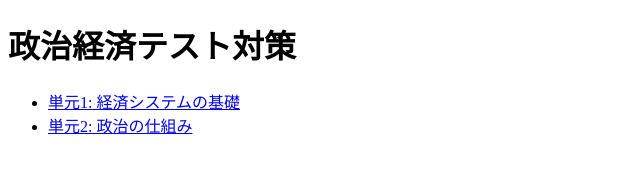
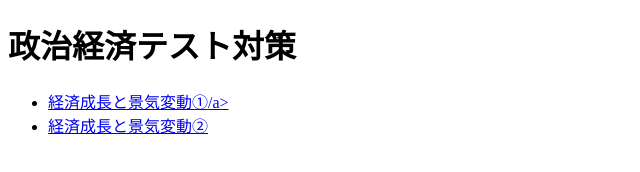
Before and after one commit to PoisonDartFrogMan/TestApps2, a plain HTML site: page index.html in a window 1280 px wide. Shown: the whole page, without its empty margins (0-640 px from the left). Drawn offline with Linux system fonts and the light colour scheme.

Commit message:
Update index.html

```diff
--- a/index.html
+++ b/index.html
@@ -8,8 +8,8 @@
 <body>
     <h1>政治経済テスト対策</h1>
     <ul>
-        <li><a href="unit1/explanation.html">単元1: 経済システムの基礎</a></li>
-        <li><a href="unit2/explanation.html">単元2: 政治の仕組み</a></li>
+        <li><a href="text001.html">経済成長と景気変動①/a></li>
+        <li><a href="text002.html">経済成長と景気変動②</a></li>
         <!-- 他の単元へのリンクを追加 -->
     </ul>
 </body>
```
